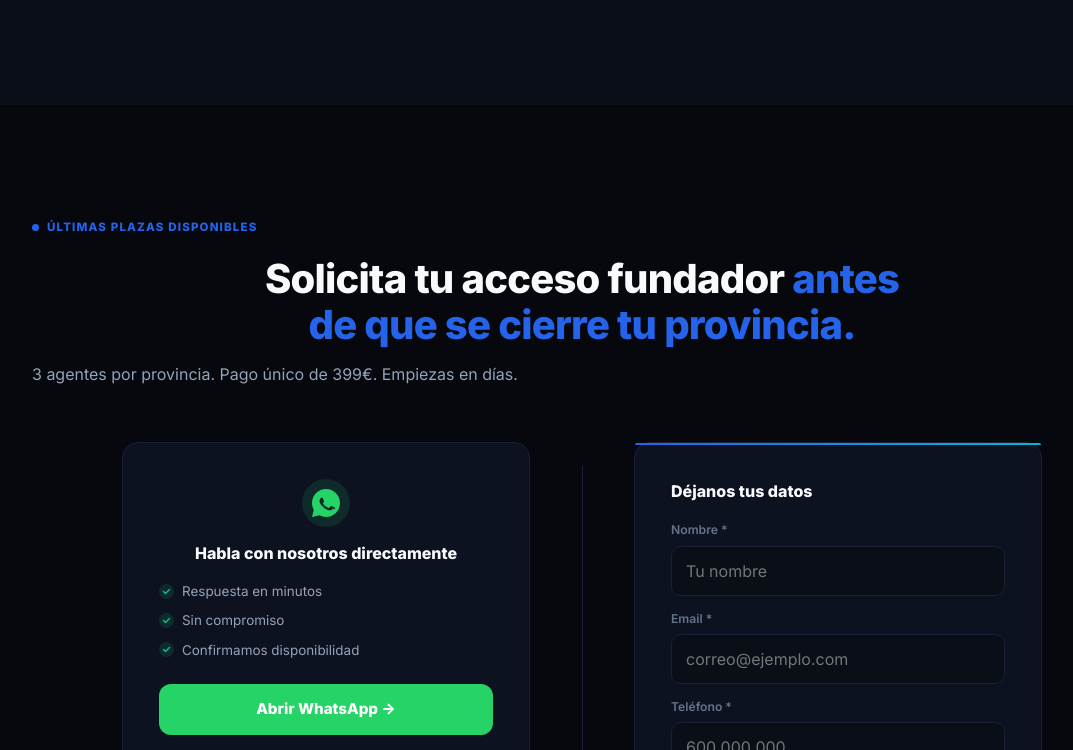
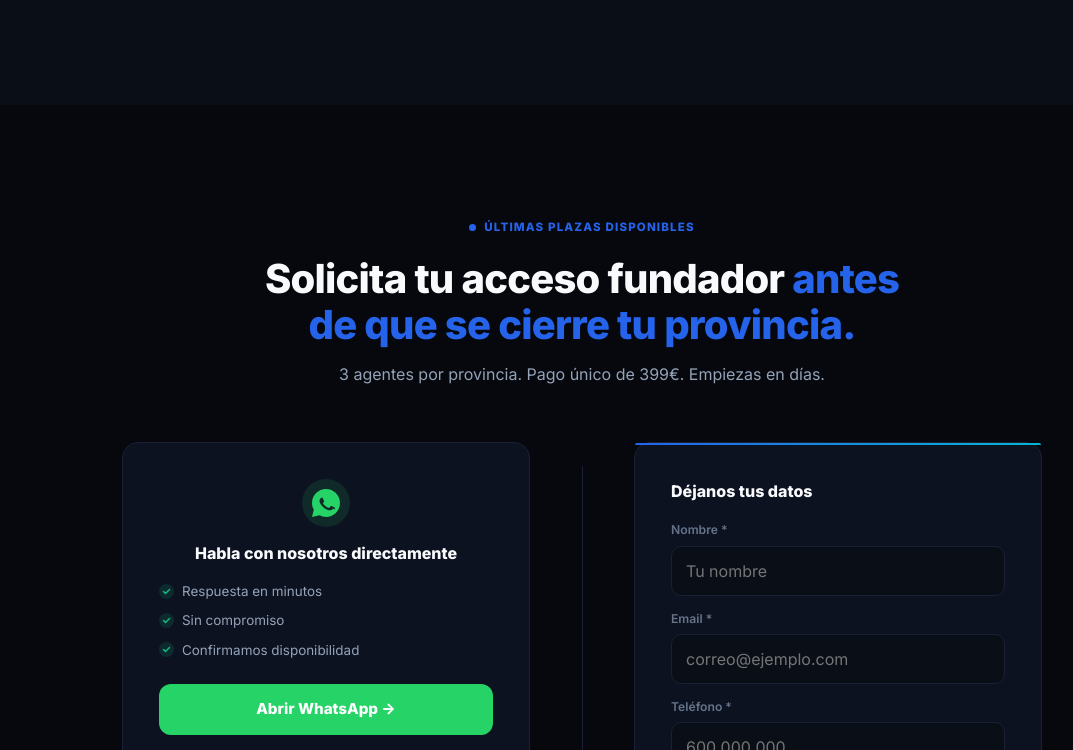
Before and after one commit to aleixjimenez21-cpu/tarragona-inmobiliaria, a plain HTML site: page agentes.html in a window 1280 px wide. Shown: the part 11250-12000 px from the top of the page, without its empty margins (58-1131 px from the left). Drawn offline with Linux system fonts and the light colour scheme.

Commit message:
centrar header cta

```diff
--- a/agentes.html
+++ b/agentes.html
@@ -2443,7 +2443,7 @@ section[id]{scroll-margin-top:84px;}
 <!-- ============ CTA FINAL ============ -->
 <section id="cta-final" class="section-pad">
   <div class="wrap">
-    <div class="head-block reveal">
+    <div class="head-block reveal" style="text-align:center;">
       <div class="ctaf-eyebrow"><span class="dot-pulse" style="background:var(--electric-blue)"></span> Últimas plazas disponibles</div>
       <h2 class="h2">Solicita tu acceso fundador <span style="color:var(--electric-blue)">antes de que se cierre tu provincia.</span></h2>
       <p class="of7-sub" style="margin-bottom:0">3 agentes por provincia. Pago único de 399€. Empiezas en días.</p>
```
